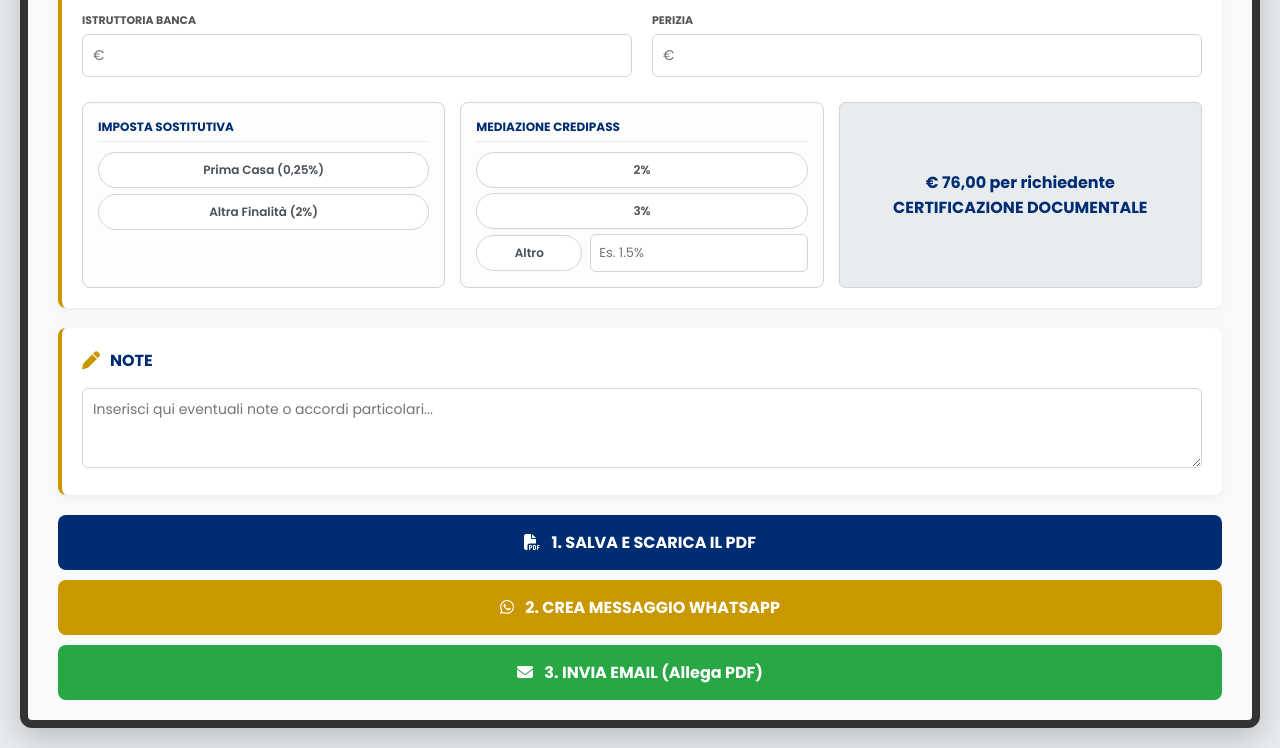
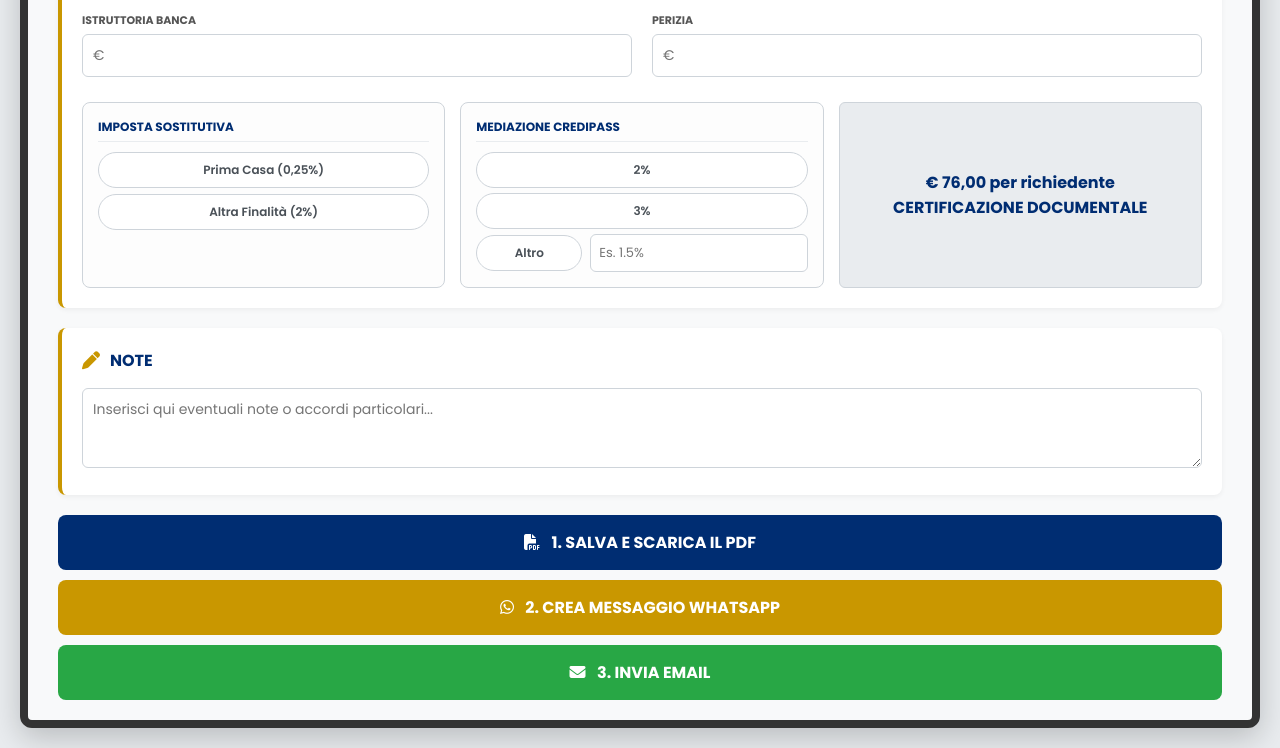
Before and after one commit to pietroloj/schedacredipass, a website: page index.html in a window 1280 px wide. Shown: the part 2276-3024 px from the top of the page. Drawn offline with Linux system fonts and the light colour scheme.

Commit message:
Update index.html

```diff
--- a/index.html
+++ b/index.html
@@ -685,7 +685,7 @@
         <div class="btn-wrapper">
             <button class="btn-action btn-pdf" id="btn_stampa_pdf"><i class="fas fa-file-pdf"></i> 1. SALVA E SCARICA IL PDF</button>
             <button class="btn-action btn-wa" id="btn_elabora"><i class="fab fa-whatsapp"></i> 2. CREA MESSAGGIO WHATSAPP</button>
-            <button class="btn-action btn-email" id="btn_email"><i class="fas fa-envelope"></i> 3. INVIA EMAIL (Allega PDF)</button>
+            <button class="btn-action btn-email" id="btn_email"><i class="fas fa-envelope"></i> 3. INVIA EMAIL</button>
         </div>
     </div>
 </div>
```
